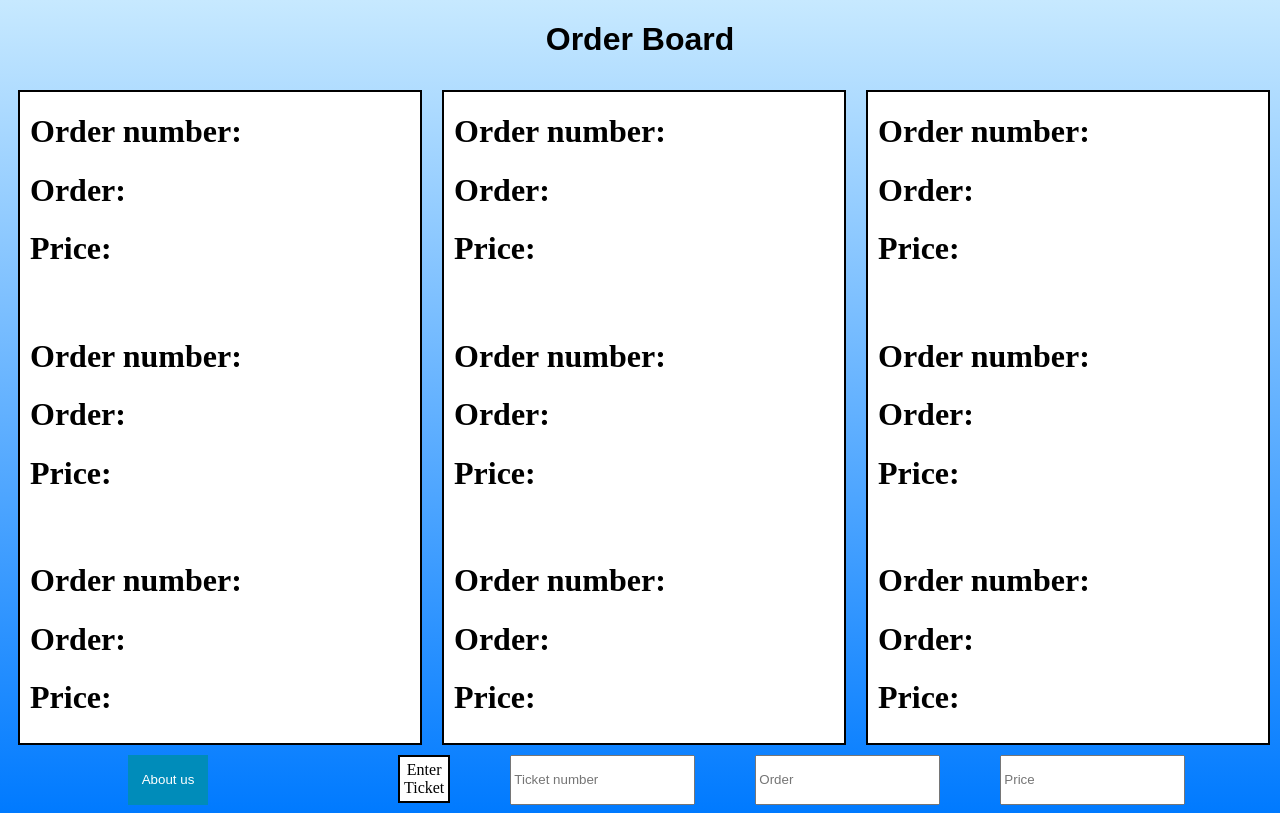
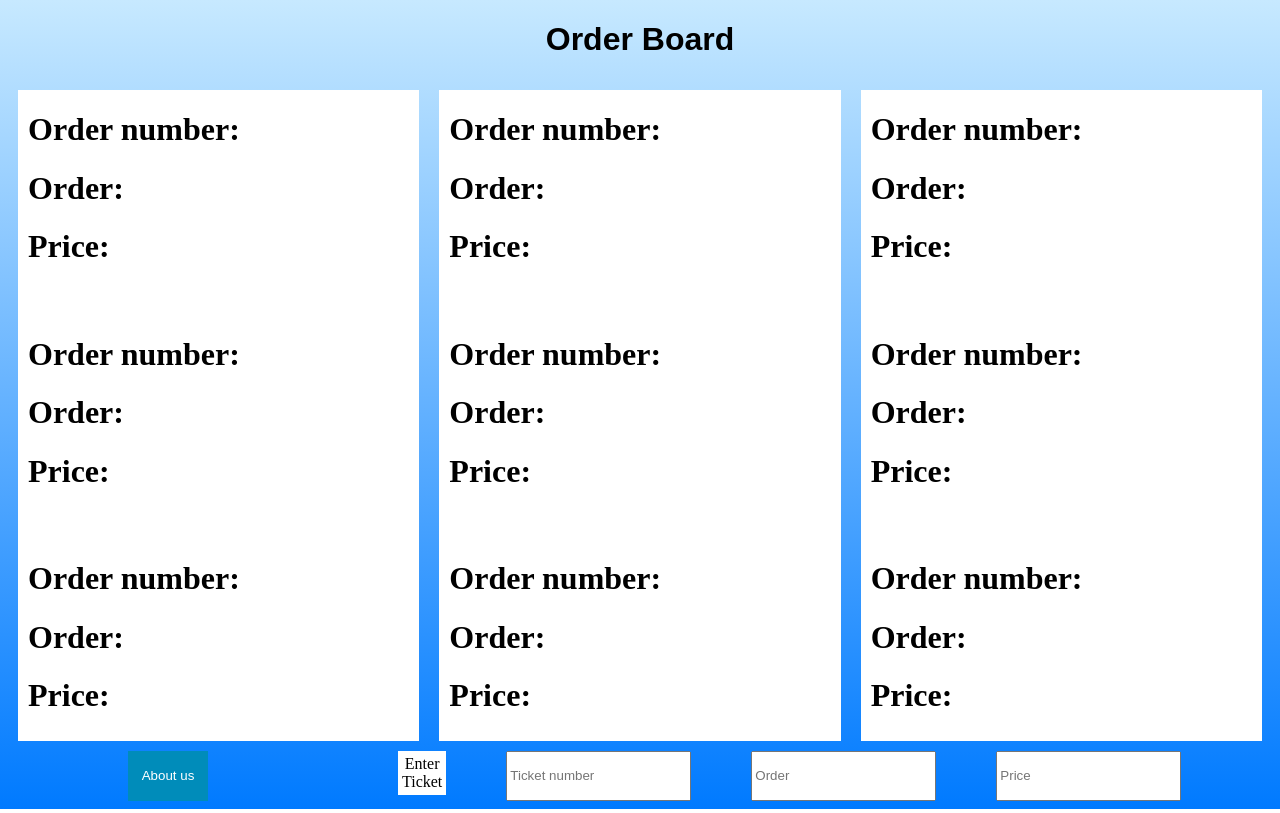
Before and after one commit to h7i/hh23_ticket_manager, a website: page final/index.html in a window 1280 px wide. Shown: the top 813 px of the page. Drawn offline with nearby package versions, Linux system fonts and the light colour scheme.

Commit message:
got rid of black border cus its ugly asf

```diff
--- a/final/styles.css
+++ b/final/styles.css
@@ -29,21 +29,18 @@ html {
 .container .one{
     height: 651px;
     width: 400px;
-    border: 2px solid black;
 }
 
 
 .container .two{
     height: 651px;
     width: 400px;
-    border: 2px solid black;
 }
 
 
 .container .three{
     height: 651px;
     width: 400px;
-    border: 2px solid black;
 }
 
 .container .minibox{
@@ -120,7 +117,6 @@ html {
 
     margin-left: 190px;
     background-color: #FFFFFF;
-    border: 2px solid black;
     height: 36px;
     width: 70px;
     text-align: center;
```
